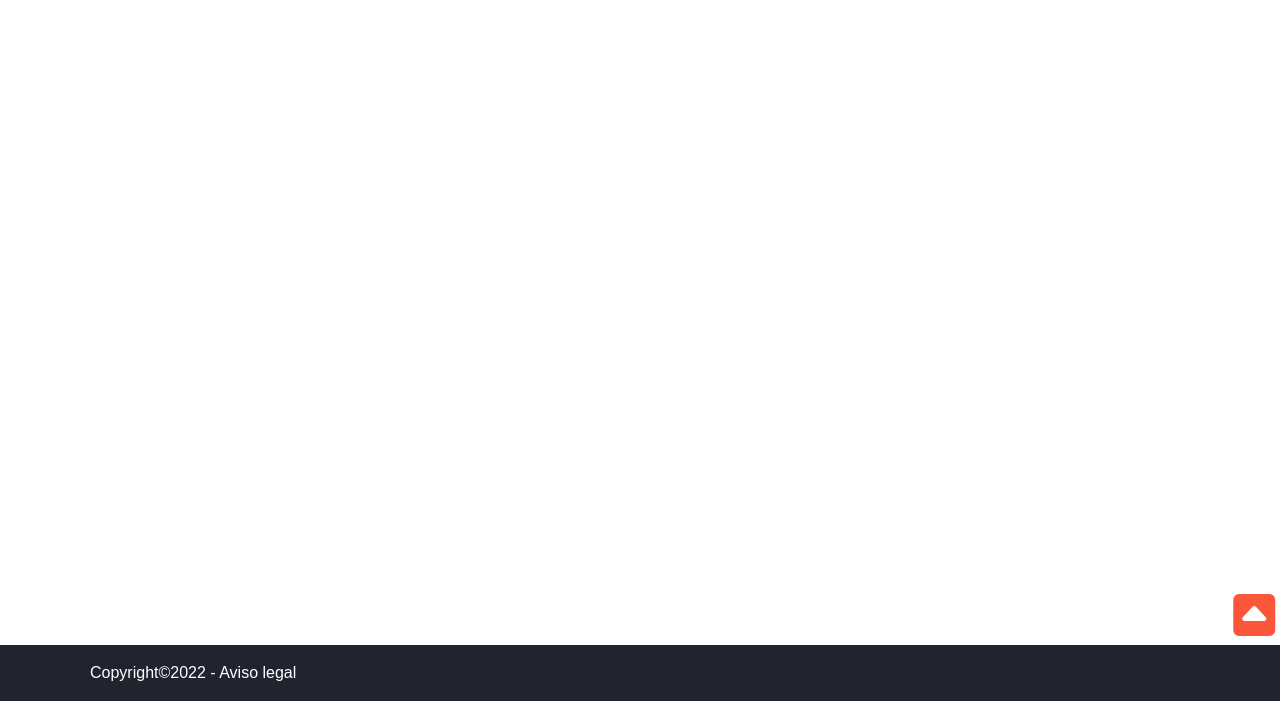
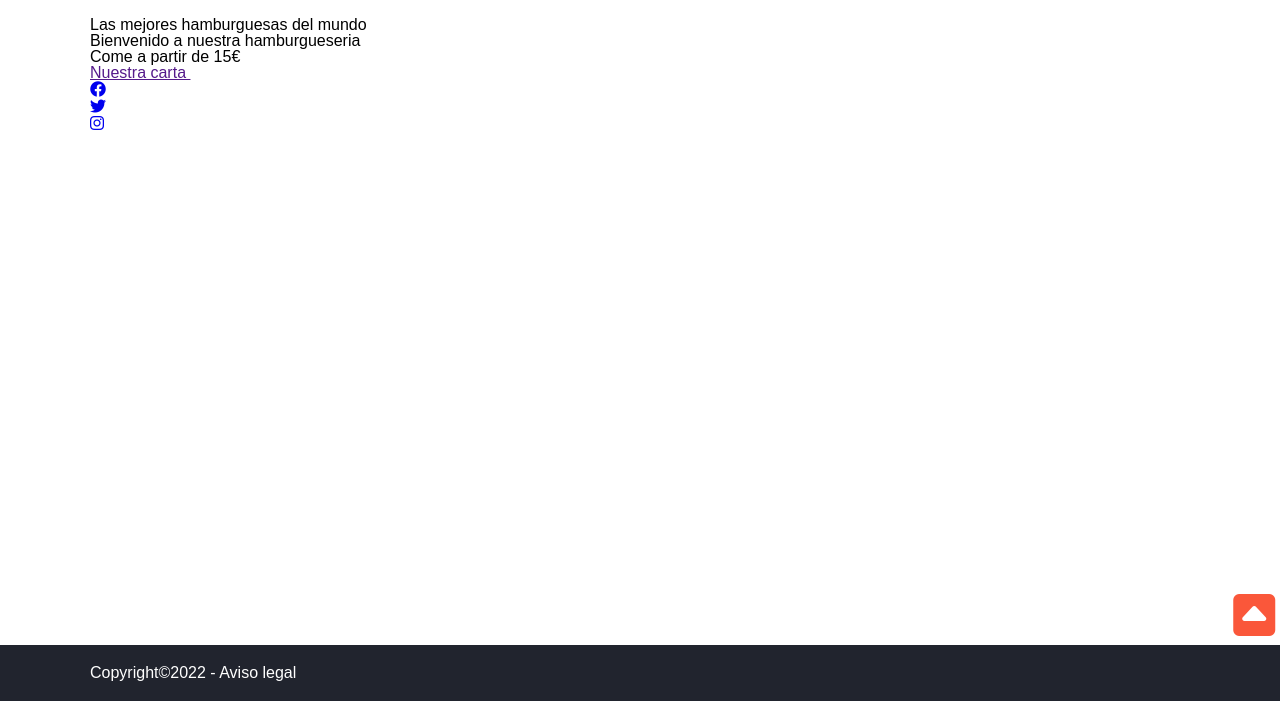
Before and after one commit to NestorMRonda/hamburgueseria, a plain HTML site: page index.html in a window 1280 px wide. Shown: the part 99-800 px from the top of the page. Drawn offline with Linux system fonts and the light colour scheme.

Commit message:
maquetacion commit

```diff
--- a/index.html
+++ b/index.html
@@ -65,7 +65,29 @@
             </nav>
 
         </header>
-        <main></main>
+
+        <div class="hero">
+            <div class="container">
+                <h1>Las mejores hamburguesas del mundo</h1>
+                <h2>Bienvenido a nuestra hamburgueseria</h2>
+                <p>Come a partir de 15€</p>
+                <div>
+                    <a href="" class="boton">
+                        Nuestra carta
+                        <i class = "fa-solid -fa-long-arrow-alt-right"></i>
+                    </a>
+                </div>
+                <ul>
+                    <li><a href="#"><i class ="fa-brands fa-facebook"></i></a></li>
+                    <li><a href="#"><i class ="fa-brands fa-twitter"></i></a></li>
+                    <li><a href="#"><i class ="fa-brands fa-instagram"></i></a></li>
+                </ul>
+            </div>
+
+        </div>
+        <main>
+
+        </main>
 
         <footer>
             <div class="container">
```
